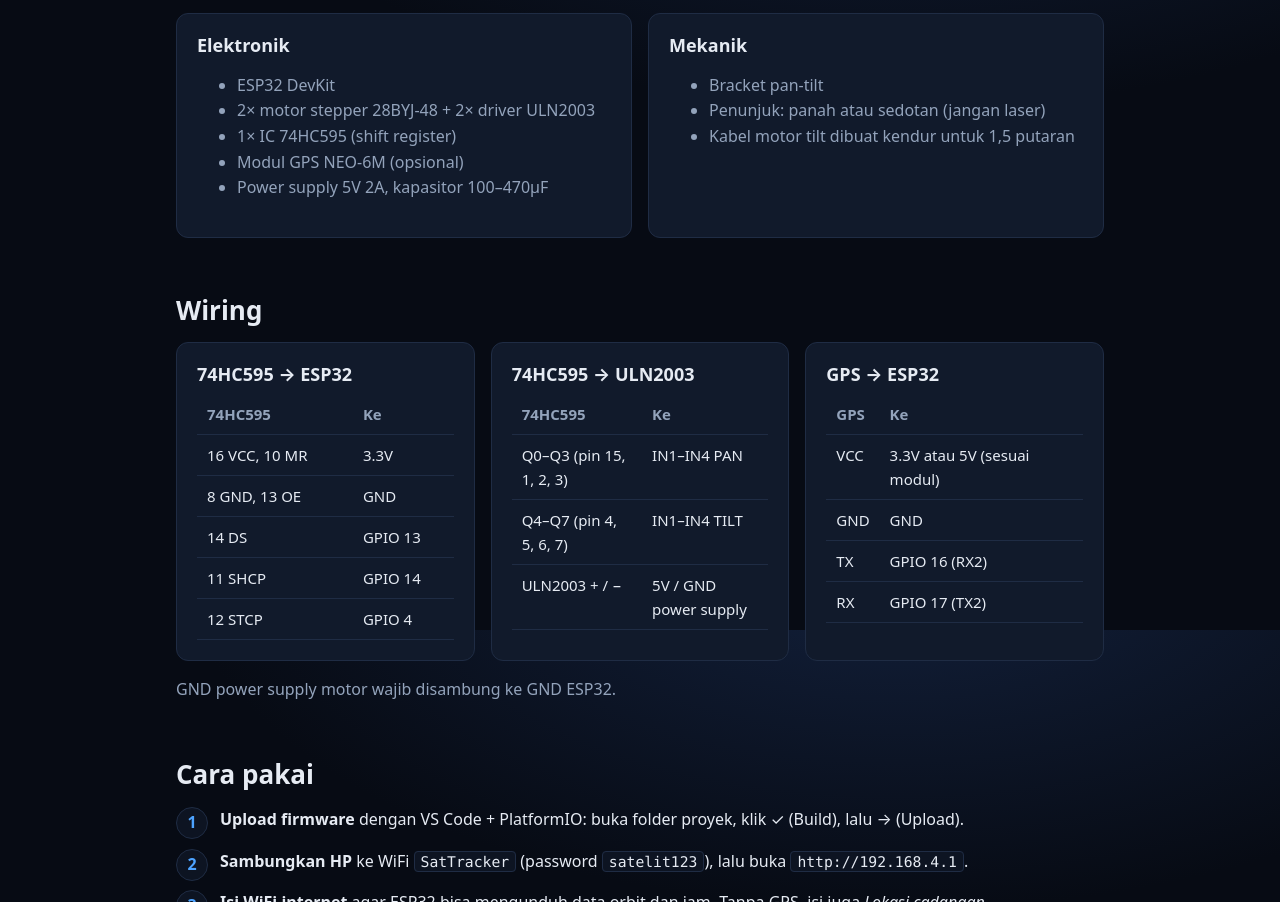
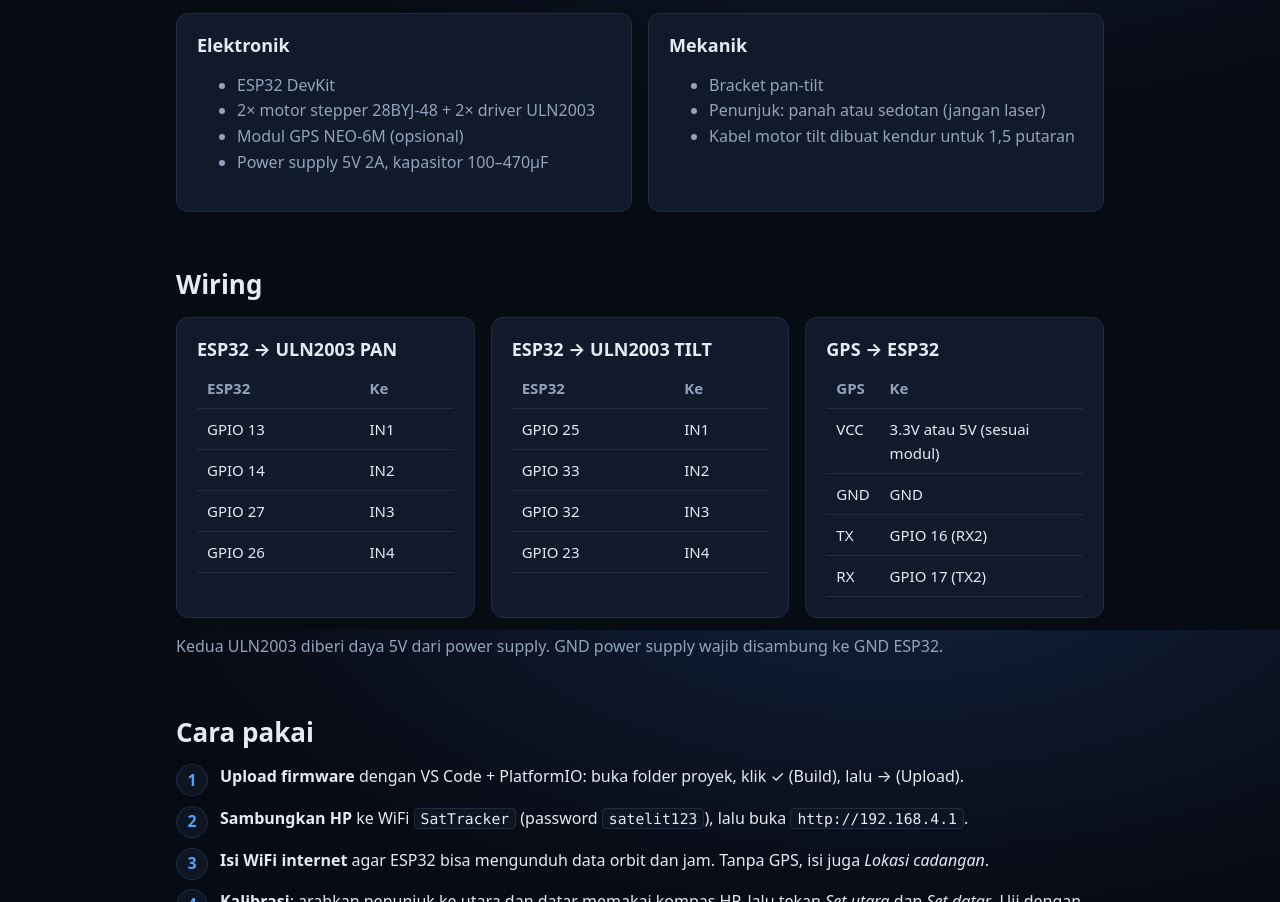
Before and after one commit to yusfikarfirmansamudra933-blip/satellite-tracker, a plain HTML site: page docs/index.html in a window 1280 px wide. Shown: the part 1770-2672 px from the top of the page. Drawn offline with Linux system fonts and the light colour scheme.

Commit message:
Motor langsung ke ESP32 tanpa 74HC595
ULN2003 kini disambung langsung ke pin ESP32 (PAN 13/14/27/26,
TILT 25/33/32/23). Mode 74HC595 tetap tersedia lewat USE_74HC595
di config.h. README dan halaman proyek diperbarui.

Co-Authored-By: Claude Opus 5.5 <noreply@anthropic.com>

```diff
--- a/docs/index.html
+++ b/docs/index.html
@@ -65,7 +65,7 @@
         <path d="M540,105 C590,100 600,60 648,60"/>
         <path d="M540,145 C590,150 600,190 648,190"/>
       </g>
-      <text x="595" y="125" fill="#93a3bb" font-size="12" text-anchor="middle">74HC595 + ULN2003</text>
+      <text x="595" y="125" fill="#93a3bb" font-size="12" text-anchor="middle">2× ULN2003</text>
     </svg>
   </div>
 
@@ -98,7 +98,6 @@
       <ul class="muted">
         <li>ESP32 DevKit</li>
         <li>2× motor stepper 28BYJ-48 + 2× driver ULN2003</li>
-        <li>1× IC 74HC595 (shift register)</li>
         <li>Modul GPS NEO-6M (opsional)</li>
         <li>Power supply 5V 2A, kapasitor 100–470µF</li>
       </ul>
@@ -116,23 +115,23 @@
   <h2>Wiring</h2>
   <div class="grid">
     <div class="card table-scroll">
-      <h3>74HC595 → ESP32</h3>
+      <h3>ESP32 → ULN2003 PAN</h3>
       <table>
-        <tr><th>74HC595</th><th>Ke</th></tr>
-        <tr><td>16 VCC, 10 MR</td><td>3.3V</td></tr>
-        <tr><td>8 GND, 13 OE</td><td>GND</td></tr>
-        <tr><td>14 DS</td><td>GPIO 13</td></tr>
-        <tr><td>11 SHCP</td><td>GPIO 14</td></tr>
-        <tr><td>12 STCP</td><td>GPIO 4</td></tr>
+        <tr><th>ESP32</th><th>Ke</th></tr>
+        <tr><td>GPIO 13</td><td>IN1</td></tr>
+        <tr><td>GPIO 14</td><td>IN2</td></tr>
+        <tr><td>GPIO 27</td><td>IN3</td></tr>
+        <tr><td>GPIO 26</td><td>IN4</td></tr>
       </table>
     </div>
     <div class="card table-scroll">
-      <h3>74HC595 → ULN2003</h3>
+      <h3>ESP32 → ULN2003 TILT</h3>
       <table>
-        <tr><th>74HC595</th><th>Ke</th></tr>
-        <tr><td>Q0–Q3 (pin 15, 1, 2, 3)</td><td>IN1–IN4 PAN</td></tr>
-        <tr><td>Q4–Q7 (pin 4, 5, 6, 7)</td><td>IN1–IN4 TILT</td></tr>
-        <tr><td>ULN2003 + / −</td><td>5V / GND power supply</td></tr>
+        <tr><th>ESP32</th><th>Ke</th></tr>
+        <tr><td>GPIO 25</td><td>IN1</td></tr>
+        <tr><td>GPIO 33</td><td>IN2</td></tr>
+        <tr><td>GPIO 32</td><td>IN3</td></tr>
+        <tr><td>GPIO 23</td><td>IN4</td></tr>
       </table>
     </div>
     <div class="card table-scroll">
@@ -146,7 +145,7 @@
       </table>
     </div>
   </div>
-  <p class="muted">GND power supply motor wajib disambung ke GND ESP32.</p>
+  <p class="muted">Kedua ULN2003 diberi daya 5V dari power supply. GND power supply wajib disambung ke GND ESP32.</p>
 
   <h2>Cara pakai</h2>
   <ol class="steps">
```
Also changed, not shown: 3 other files.
